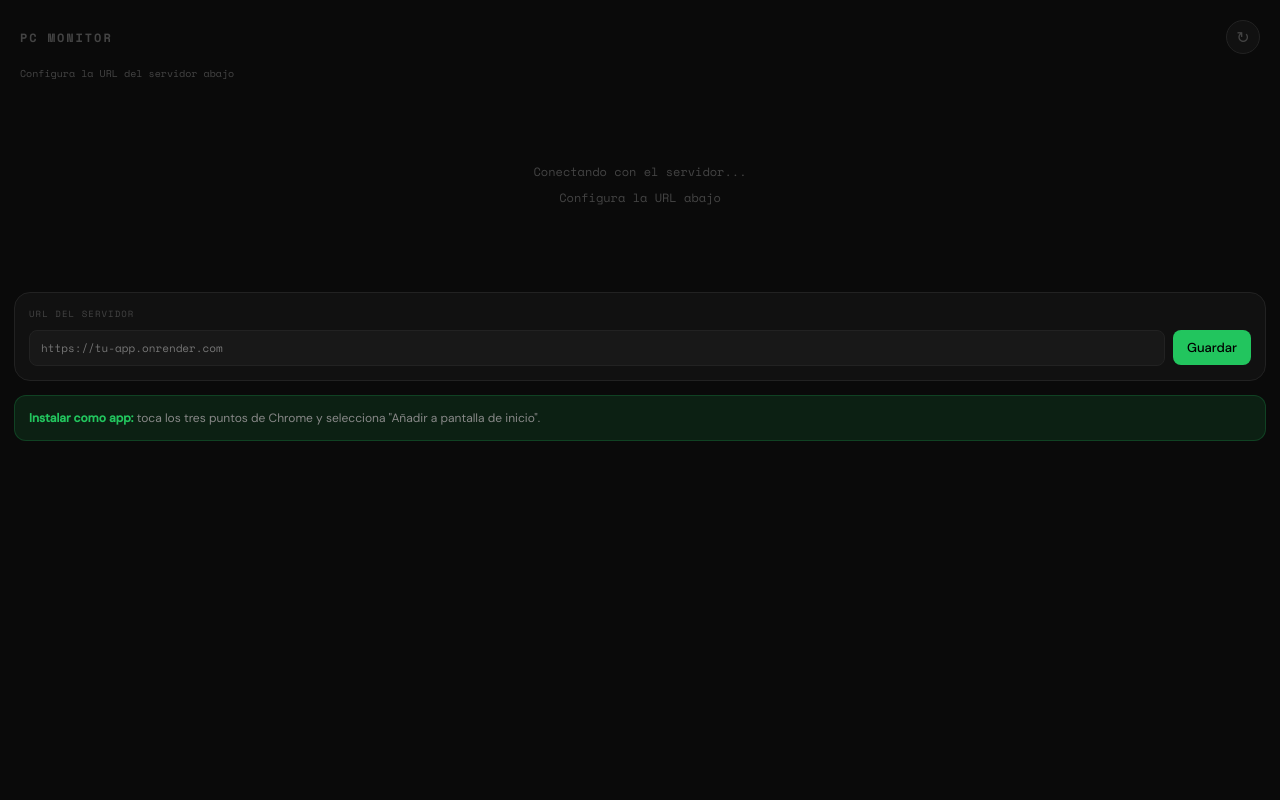
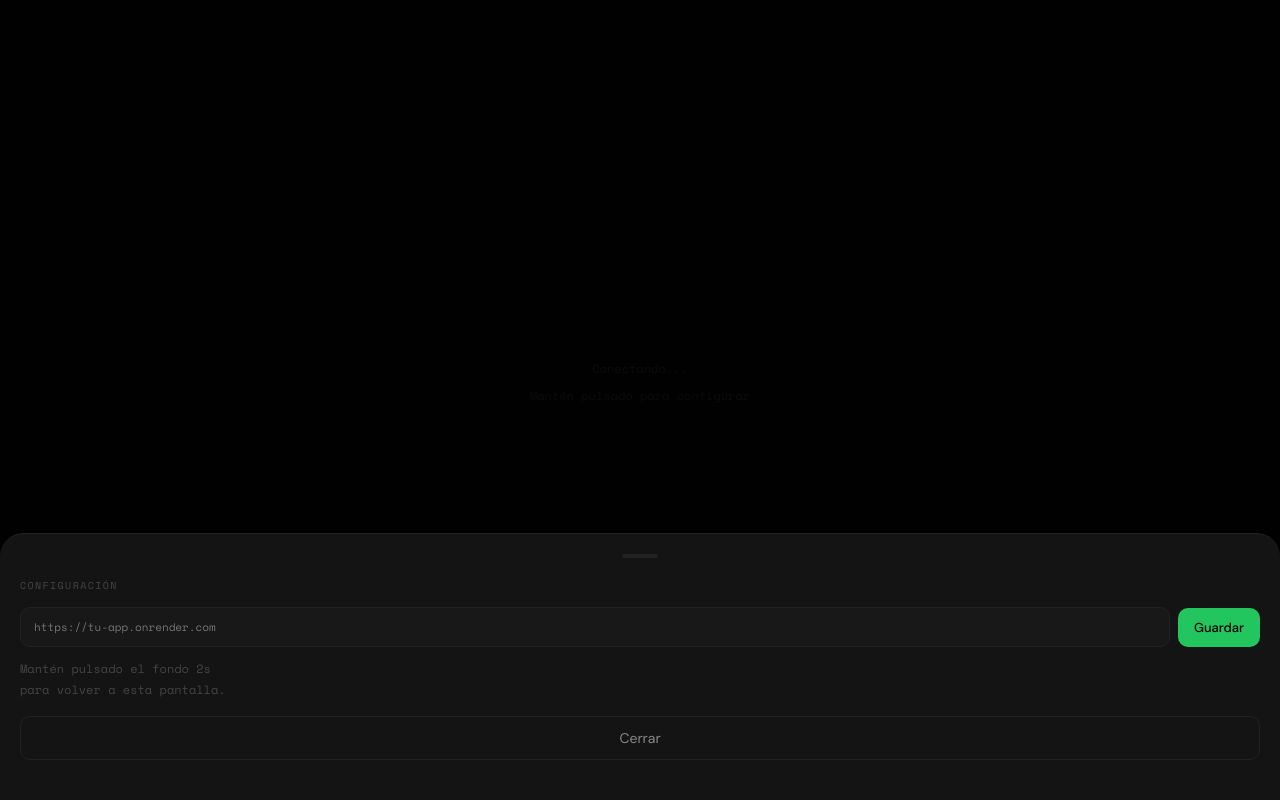
Before and after one commit to ServivantGroup/pc-monitor-backend, a website: page public/index.html in a window 1280 px wide. Drawn offline with nearby package versions, Linux system fonts and the light colour scheme.

Commit message:
Update index.html

```diff
--- a/public/index.html
+++ b/public/index.html
@@ -32,47 +32,12 @@
       color: var(--text);
       font-family: var(--sans);
       min-height: 100dvh;
-      padding: env(safe-area-inset-top, 20px) 0 env(safe-area-inset-bottom, 20px);
-    }
-    header {
       display: flex;
-      align-items: center;
-      justify-content: space-between;
-      padding: 20px 20px 0;
-      margin-bottom: 4px;
-    }
-    .logo {
-      font-family: var(--mono);
-      font-size: 12px;
-      font-weight: 700;
-      color: var(--text3);
-      letter-spacing: 0.16em;
-      text-transform: uppercase;
-    }
-    .refresh-btn {
-      background: var(--surface);
-      border: 0.5px solid var(--border);
-      border-radius: 50%;
-      width: 34px;
-      height: 34px;
-      display: flex;
-      align-items: center;
+      flex-direction: column;
       justify-content: center;
-      cursor: pointer;
-      color: var(--text3);
-      font-size: 16px;
-      transition: all 0.2s;
-      -webkit-tap-highlight-color: transparent;
-    }
-    .refresh-btn:active { background: var(--surface2); transform: rotate(180deg); }
-    .last-update {
-      font-family: var(--mono);
-      font-size: 10px;
-      color: var(--text3);
-      padding: 8px 20px 18px;
+      padding: env(safe-area-inset-top, 16px) 14px env(safe-area-inset-bottom, 16px);
     }
     .devices {
-      padding: 0 14px;
       display: flex;
       flex-direction: column;
       gap: 10px;
@@ -143,11 +108,7 @@
       overflow: hidden;
       text-overflow: ellipsis;
     }
-    .card-id {
-      font-family: var(--mono);
-      font-size: 10px;
-      color: var(--text3);
-    }
+    .card-id { font-family: var(--mono); font-size: 10px; color: var(--text3); }
     .badge {
       font-family: var(--mono);
       font-size: 10px;
@@ -159,16 +120,8 @@
     }
     .badge-on  { background: var(--green-dim); color: var(--green); border: 0.5px solid rgba(34,197,94,0.3); }
     .badge-off { background: var(--red-dim);   color: var(--red);   border: 0.5px solid rgba(239,68,68,0.2); }
-    .card-stats {
-      display: grid;
-      grid-template-columns: 1fr 1fr;
-      gap: 7px;
-    }
-    .stat {
-      background: var(--surface2);
-      border-radius: 10px;
-      padding: 9px 11px;
-    }
+    .card-stats { display: grid; grid-template-columns: 1fr 1fr; gap: 7px; }
+    .stat { background: var(--surface2); border-radius: 10px; padding: 9px 11px; }
     .stat-label {
       font-family: var(--mono);
       font-size: 9px;
@@ -177,11 +130,7 @@
       letter-spacing: 0.1em;
       margin-bottom: 4px;
     }
-    .stat-val {
-      font-size: 13px;
-      font-weight: 500;
-      color: var(--text2);
-    }
+    .stat-val { font-size: 13px; font-weight: 500; color: var(--text2); }
     .stat-val.g { color: var(--green); }
     .stat-val.r { color: var(--red); }
     .empty-state {
@@ -192,28 +141,57 @@
       font-size: 12px;
       line-height: 2.2;
     }
-    .config-box {
-      margin: 20px 14px 0;
-      background: var(--surface);
-      border-radius: 16px;
-      border: 0.5px solid var(--border);
-      padding: 14px;
+
+    /* Zona secreta: mantén pulsado el fondo 2s para abrir config */
+    .secret-hint {
+      text-align: center;
+      margin-top: 20px;
+      font-family: var(--mono);
+      font-size: 10px;
+      color: #1a1a1a;
+      letter-spacing: 0.1em;
+      user-select: none;
     }
-    .config-label {
+
+    /* Panel de configuración */
+    .config-overlay {
+      display: none;
+      position: fixed;
+      inset: 0;
+      background: rgba(0,0,0,0.85);
+      z-index: 100;
+      align-items: flex-end;
+    }
+    .config-overlay.open { display: flex; }
+    .config-panel {
+      background: #141414;
+      border-radius: 24px 24px 0 0;
+      border-top: 0.5px solid var(--border);
+      padding: 20px 20px 40px;
+      width: 100%;
+    }
+    .config-handle {
+      width: 36px;
+      height: 4px;
+      background: var(--border);
+      border-radius: 2px;
+      margin: 0 auto 20px;
+    }
+    .config-title {
       font-family: var(--mono);
-      font-size: 9px;
+      font-size: 10px;
       color: var(--text3);
       text-transform: uppercase;
-      letter-spacing: 0.12em;
-      margin-bottom: 10px;
+      letter-spacing: 0.14em;
+      margin-bottom: 14px;
     }
-    .config-row { display: flex; align-items: center; gap: 8px; }
+    .config-row { display: flex; align-items: center; gap: 8px; margin-bottom: 12px; }
     .url-input {
       flex: 1;
       background: var(--surface2);
       border: 0.5px solid var(--border);
-      border-radius: 8px;
-      padding: 9px 11px;
+      border-radius: 10px;
+      padding: 11px 13px;
       color: var(--text);
       font-family: var(--mono);
       font-size: 11px;
@@ -224,8 +202,8 @@
       background: var(--green);
       color: #000;
       border: none;
-      border-radius: 8px;
-      padding: 9px 14px;
+      border-radius: 10px;
+      padding: 11px 16px;
       font-family: var(--sans);
       font-size: 13px;
       font-weight: 500;
@@ -234,52 +212,76 @@
       white-space: nowrap;
     }
     .save-btn:active { opacity: 0.75; }
-    .install-hint {
-      margin: 14px 14px 0;
-      background: var(--green-dim);
-      border: 0.5px solid rgba(34,197,94,0.2);
-      border-radius: 12px;
-      padding: 12px 14px;
+    .config-hint {
       font-size: 12px;
+      color: var(--text3);
+      line-height: 1.7;
+      font-family: var(--mono);
+      margin-bottom: 16px;
+    }
+    .close-btn {
+      width: 100%;
+      padding: 12px;
+      border-radius: 10px;
+      border: 0.5px solid var(--border);
+      background: transparent;
       color: var(--text2);
-      line-height: 1.7;
-      display: none;
+      font-family: var(--sans);
+      font-size: 14px;
+      cursor: pointer;
+      -webkit-tap-highlight-color: transparent;
     }
-    .install-hint strong { color: var(--green); }
+    .close-btn:active { background: var(--surface2); }
   </style>
 </head>
 <body>
 
-<header>
-  <span class="logo">PC Monitor</span>
-  <button class="refresh-btn" onclick="fetchStatus()" title="Actualizar">↻</button>
-</header>
-<div class="last-update" id="lastUpdate">Conectando...</div>
-
 <div class="devices" id="deviceList">
-  <div class="empty-state">Conectando con el servidor...<br/>Configura la URL abajo</div>
+  <div class="empty-state">Conectando...<br/>Mantén pulsado para configurar</div>
 </div>
 
-<div class="config-box">
-  <div class="config-label">URL del servidor</div>
-  <div class="config-row">
-    <input class="url-input" id="serverUrl" type="url" placeholder="https://tu-app.onrender.com" />
-    <button class="save-btn" onclick="saveUrl()">Guardar</button>
+<div class="secret-hint">···</div>
+
+<!-- Panel de configuración oculto -->
+<div class="config-overlay" id="configOverlay" onclick="closeOnBg(event)">
+  <div class="config-panel">
+    <div class="config-handle"></div>
+    <div class="config-title">Configuración</div>
+    <div class="config-row">
+      <input class="url-input" id="serverUrl" type="url" placeholder="https://tu-app.onrender.com" />
+      <button class="save-btn" onclick="saveUrl()">Guardar</button>
+    </div>
+    <div class="config-hint">Mantén pulsado el fondo 2s<br/>para volver a esta pantalla.</div>
+    <button class="close-btn" onclick="closeConfig()">Cerrar</button>
   </div>
-</div>
-
-<div class="install-hint" id="installHint">
-  <strong>Instalar como app:</strong> toca los tres puntos de Chrome y selecciona "Añadir a pantalla de inicio".
 </div>
 
 <script>
 let serverUrl = localStorage.getItem('serverUrl') || '';
 let interval = null;
+let pressTimer = null;
+
 document.getElementById('serverUrl').value = serverUrl;
+
+// Mantener pulsado 2 segundos para abrir config
+document.body.addEventListener('touchstart', () => {
+  pressTimer = setTimeout(openConfig, 2000);
+});
+document.body.addEventListener('touchend', () => clearTimeout(pressTimer));
+document.body.addEventListener('touchmove', () => clearTimeout(pressTimer));
+document.body.addEventListener('mousedown', () => {
+  pressTimer = setTimeout(openConfig, 2000);
+});
+document.body.addEventListener('mouseup', () => clearTimeout(pressTimer));
+
+function openConfig() { document.getElementById('configOverlay').classList.add('open'); }
+function closeConfig() { document.getElementById('configOverlay').classList.remove('open'); }
+function closeOnBg(e) { if (e.target === document.getElementById('configOverlay')) closeConfig(); }
 
 function saveUrl() {
   serverUrl = document.getElementById('serverUrl').value.trim().replace(/\/$/, '');
   localStorage.setItem('serverUrl', serverUrl);
+  closeConfig();
   fetchStatus();
 }
 
@@ -325,26 +327,15 @@ function renderDevices(list) {
 }
 
 async function fetchStatus() {
-  if (!serverUrl) {
-    document.getElementById('lastUpdate').textContent = 'Configura la URL del servidor abajo';
-    return;
-  }
+  if (!serverUrl) { openConfig(); return; }
   try {
     const res = await fetch(`${serverUrl}/status`);
     const data = await res.json();
     renderDevices(data);
-    const now = new Date();
-    document.getElementById('lastUpdate').textContent =
-      `actualizado · ${now.getHours()}:${String(now.getMinutes()).padStart(2,'0')}:${String(now.getSeconds()).padStart(2,'0')}`;
   } catch {
-    document.getElementById('lastUpdate').textContent = 'error al conectar · reintentando...';
     document.getElementById('deviceList').innerHTML =
-      '<div class="empty-state">No se pudo conectar.<br/>Verifica la URL del servidor.</div>';
+      '<div class="empty-state">Sin conexión.<br/>Mantén pulsado para configurar.</div>';
   }
-}
-
-if (!window.matchMedia('(display-mode: standalone)').matches) {
-  document.getElementById('installHint').style.display = 'block';
 }
 
 fetchStatus();
```
